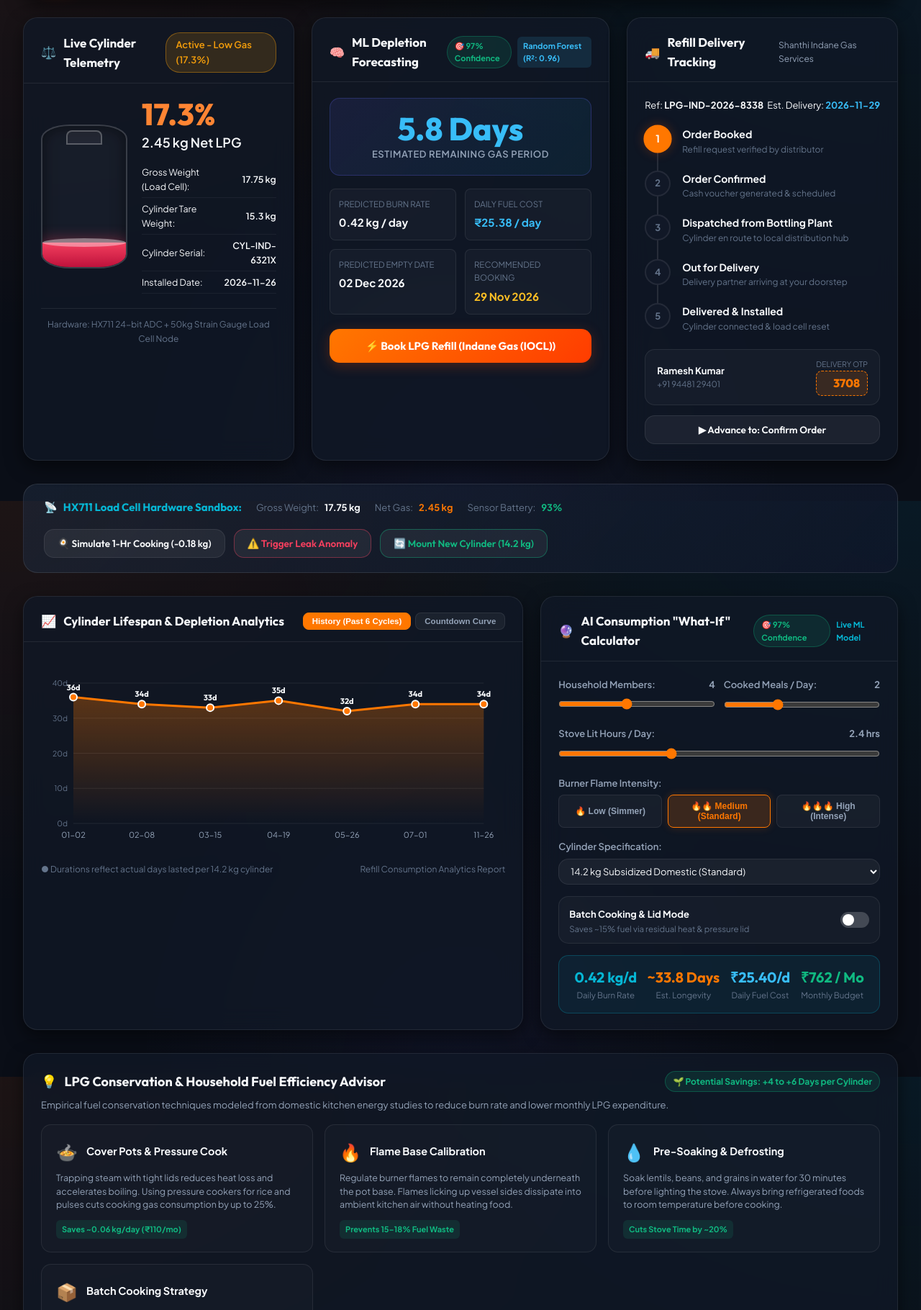
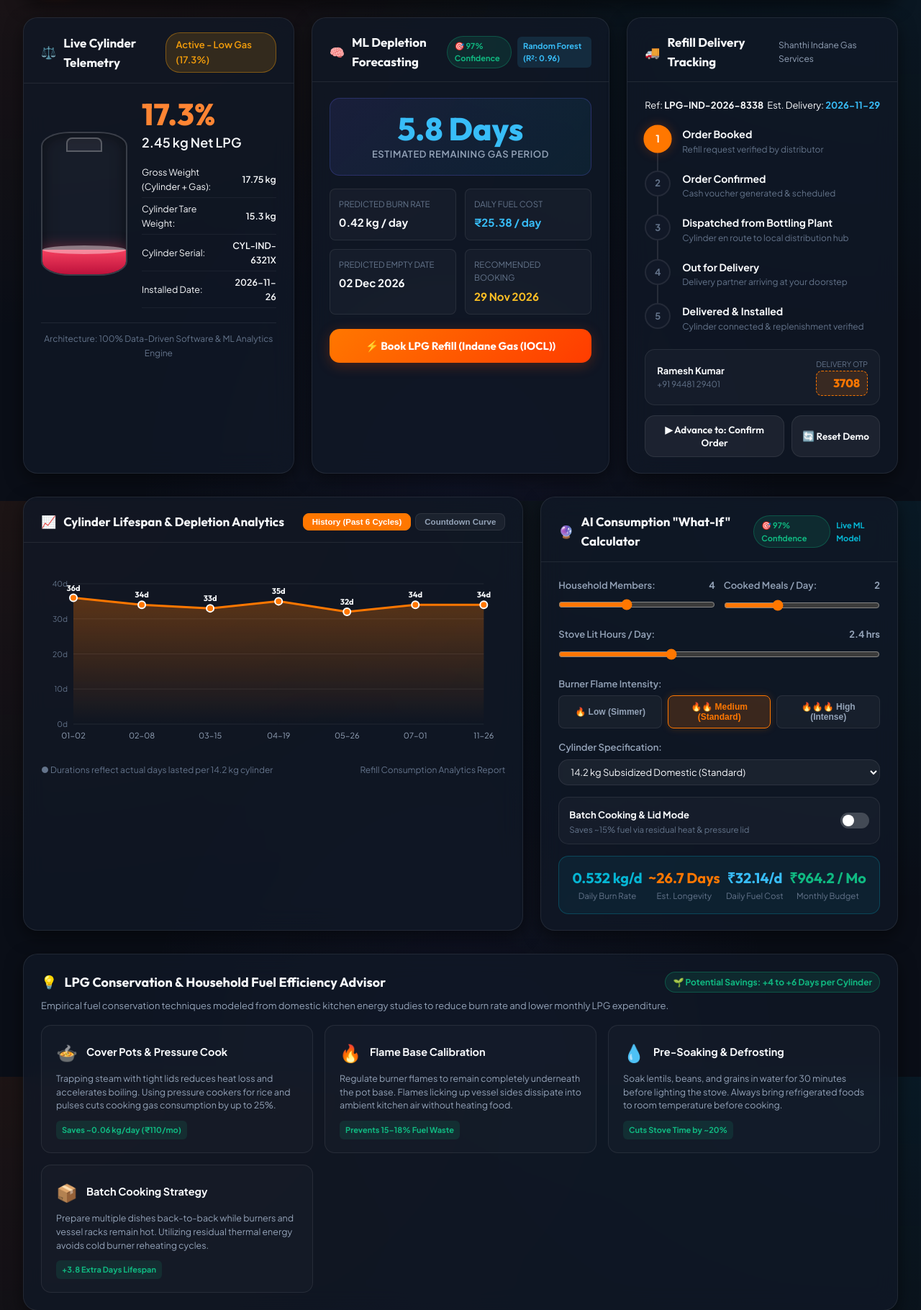
Before and after one commit to Huzaifacode-dot/SmartLPG, a Flask app: page / in a window 1280 px wide. Shown: the part 104-1924 px from the top of the page at 72% size. Run offline with Flask 3, Linux system fonts and the light colour scheme; data comes from the database, SQL or seed files in the repository; both versions use the stored data as it was after the commit.

Commit message:
Fix navbar contrast, stepper Step 5 deadlock, add reset demo, remove HX711 hardware bar, and fix What-If dynamic sliders

```diff
--- a/backend/app.py
+++ b/backend/app.py
@@ -348,6 +348,33 @@ def advance_tracking_step(booking_id):
         (5, "DELIVERED")
     ]
     current_step = row["tracking_step"]
+
+    # If already delivered (step 5), cycle back to Step 1 for repeatable evaluation demo
+    if current_step >= 5:
+        next_step = 1
+        new_status = "BOOKED"
+        new_otp = str(random.randint(1000, 9999))
+        est_delivery = (datetime.now() + timedelta(days=3)).strftime("%Y-%m-%d")
+        cursor.execute('''
+        UPDATE bookings SET tracking_step = 1, status = 'BOOKED', delivery_otp = ?, estimated_delivery_date = ?
+        WHERE booking_id = ?
+        ''', (new_otp, est_delivery, booking_id))
+
+        # Reset cylinder back to low gas level to show depleted state
+        cursor.execute('''
+        UPDATE cylinder_status
+        SET current_gas_weight = 2.45, days_remaining = 5.8, is_leak_detected = 0, status = 'Active - Low Gas (17.3%)'
+        WHERE id = (SELECT id FROM cylinder_status ORDER BY id DESC LIMIT 1)
+        ''')
+
+        cursor.execute('''
+        INSERT INTO alerts (title, message, alert_type, is_read)
+        VALUES ('Demo Tracking Restarted', 'Refill workflow reset to Step 1 (Order Booked). Gas reserve level: 2.45 kg.', 'info', 0)
+        ''')
+        conn.commit()
+        conn.close()
+        return jsonify({"booking_id": booking_id, "step": 1, "status": "BOOKED", "reset": True})
+
     next_step = min(5, current_step + 1)
     new_status = steps[next_step - 1][1]
 
@@ -367,18 +394,74 @@ def advance_tracking_step(booking_id):
             row["provider"], row["amount"], row["payment_mode"]
         ))
 
-        # Reset cylinder to 14.2 kg
-        IoTSimulator.install_new_cylinder(14.2, 15.3)
+        # Replenish active cylinder directly on current connection (avoids SQLite lock contention)
+        burn_rate = 0.42
+        days_rem = round(14.2 / burn_rate, 1)
+        serial = f"CYL-IND-{random.randint(1000, 9999)}X"
+        now_str = datetime.now().strftime("%Y-%m-%d")
+
+        cursor.execute('''
+        INSERT INTO cylinder_status (
+            cylinder_serial, installed_date, tare_weight, initial_gas_weight,
+            current_gas_weight, burn_rate_kg_per_day, days_remaining,
+            status, is_leak_detected, iot_sync_enabled
+        ) VALUES (?, ?, 15.3, 14.2, 14.2, ?, ?, 'Active - 100% Full', 0, 1)
+        ''', (serial, now_str, burn_rate, days_rem))
 
         cursor.execute('''
         INSERT INTO alerts (title, message, alert_type, is_read)
-        VALUES ('LPG Refill Delivered!', 'Your cylinder has been delivered and mounted. Load cell reset to 100% (14.2 kg).', 'success', 0)
+        VALUES ('LPG Refill Delivered!', 'Your cylinder has been delivered and mounted successfully (14.2 kg available).', 'success', 0)
         ''')
 
     conn.commit()
     conn.close()
 
     return jsonify({"booking_id": booking_id, "step": next_step, "status": new_status})
+
+@app.route("/api/booking/reset-demo", methods=["POST"])
+def reset_tracking_demo():
+    conn = get_db_connection()
+    cursor = conn.cursor()
+    cursor.execute("SELECT booking_id FROM bookings ORDER BY id DESC LIMIT 1")
+    row = cursor.fetchone()
+
+    new_otp = str(random.randint(1000, 9999))
+    est_delivery = (datetime.now() + timedelta(days=3)).strftime("%Y-%m-%d")
+
+    if row:
+        booking_id = row["booking_id"]
+        cursor.execute('''
+        UPDATE bookings
+        SET tracking_step = 1, status = 'BOOKED', delivery_otp = ?, estimated_delivery_date = ?
+        WHERE booking_id = ?
+        ''', (new_otp, est_delivery, booking_id))
+    else:
+        booking_id = f"LPG-IND-2026-{random.randint(1000, 9999)}"
+        cursor.execute('''
+        INSERT INTO bookings (
+            booking_id, consumer_number, provider, cylinder_type,
+            booking_date, estimated_delivery_date, delivery_agent_name,
+            delivery_agent_phone, delivery_otp, tracking_step, status,
+            amount, payment_mode
+        ) VALUES (?, 'IND-7492810', 'Indane Gas Services', '14.2 kg Domestic Refill',
+            ?, ?, 'Ramesh Kumar', '+91 94481 29401', ?, 1, 'BOOKED', 858.00, 'UPI (Google Pay / PhonePe)')
+        ''', (booking_id, datetime.now().strftime("%Y-%m-%d"), est_delivery, new_otp))
+
+    # Set cylinder back to low gas (2.45 kg) to demonstrate depletion warning and alerts
+    cursor.execute('''
+    UPDATE cylinder_status
+    SET current_gas_weight = 2.45, days_remaining = 5.8, is_leak_detected = 0, status = 'Active - Low Gas (17.3%)'
+    WHERE id = (SELECT id FROM cylinder_status ORDER BY id DESC LIMIT 1)
+    ''')
+
+    cursor.execute('''
+    INSERT INTO alerts (title, message, alert_type, is_read)
+    VALUES ('Demo Reset', 'Tracking demo reset to Step 1 (Order Booked). Reserve fuel level set to 2.45 kg.', 'info', 0)
+    ''')
+
+    conn.commit()
+    conn.close()
+    return jsonify({"success": True, "booking_id": booking_id, "step": 1, "status": "BOOKED", "otp": new_otp})
 
 # ----------------- ALERTS & NOTIFICATIONS APIs -----------------
 @app.route("/api/alerts", methods=["GET"])
--- a/backend/database.py
+++ b/backend/database.py
@@ -259,15 +259,15 @@ def seed_initial_data(conn):
         VALUES
         ('Refill Recommended', 'Current LPG reserve is at 2.45 kg (approx. 5.8 days). Factoring in 3-day delivery lead time, booking now avoids outages.', 'warning', 0),
         ('Refill Order Dispatched', 'Booking LPG-IND-2026-9402 has been dispatched from Shanthi Indane Agency. Delivery Agent: Ramesh Kumar (+91 94481 29401). OTP: 4912.', 'info', 0),
-        ('IoT Load Cell Active', 'HX711 smart scale connected. Current gross weight: 17.75 kg (Tare: 15.30 kg, Net Gas: 2.45 kg). No gas leaks detected.', 'success', 0)
+        ('Real-Time Data Stream Active', 'Data analytics pipeline connected. Current gross weight: 17.75 kg (Tare: 15.30 kg, Net Gas: 2.45 kg). No gas leaks detected.', 'success', 0)
         ''')
 
-    # Seed recent IoT telemetry
+    # Seed recent telemetry
     cursor.execute("SELECT COUNT(*) FROM iot_telemetry")
     if cursor.fetchone()[0] == 0:
         cursor.execute('''
         INSERT INTO iot_telemetry (sensor_id, gross_weight, tare_weight, net_lpg_weight, battery_level, leak_detected)
-        VALUES ('HX711-ESP32-NODE-1', 17.75, 15.30, 2.45, 94, 0)
+        VALUES ('DATA-STREAM-NODE-1', 17.75, 15.30, 2.45, 94, 0)
         ''')
 
     conn.commit()
--- a/backend/iot_simulator.py
+++ b/backend/iot_simulator.py
@@ -116,7 +116,7 @@ class IoTSimulator:
             INSERT INTO alerts (title, message, alert_type, is_read)
             VALUES (
                 'EMERGENCY: Gas Leak Detected!',
-                'HX711 telemetry detected abnormal gas pressure/weight drop (-0.48 kg in 10 mins). Turn off cylinder regulator immediately and ventilate area!',
+                'Safety anomaly detector algorithm identified abnormal gas depletion (-0.48 kg in 10 mins). Turn off cylinder regulator immediately and ventilate kitchen area!',
                 'critical', 0
             )
             ''')
@@ -149,12 +149,12 @@ class IoTSimulator:
         gross = round(tare_weight + cylinder_capacity, 2)
         cursor.execute('''
         INSERT INTO iot_telemetry (sensor_id, gross_weight, tare_weight, net_lpg_weight, battery_level, leak_detected)
-        VALUES ('HX711-ESP32-NODE-1', ?, ?, ?, 99, 0)
+        VALUES ('DATA-STREAM-NODE-1', ?, ?, ?, 99, 0)
         ''', (gross, tare_weight, cylinder_capacity))
 
         cursor.execute('''
         INSERT INTO alerts (title, message, alert_type, is_read)
-        VALUES ('New Cylinder Mounted', 'New cylinder {0} installed. Load cell calibrated. 100% capacity ({1} kg).', 'success', 0)
+        VALUES ('New Cylinder Mounted', 'New cylinder {0} installed and verified. 100% capacity ({1} kg).', 'success', 0)
         '''.format(serial, cylinder_capacity))
 
         conn.commit()
--- a/frontend/static/css/style.css
+++ b/frontend/static/css/style.css
@@ -135,12 +135,18 @@ body {
   font-size: 26px;
   font-weight: 800;
   letter-spacing: -0.5px;
-  background: linear-gradient(120deg, #ffffff 40%, var(--flame-start) 100%);
+  background: linear-gradient(120deg, var(--text-primary) 40%, var(--flame-start) 100%);
   -webkit-background-clip: text;
   -webkit-text-fill-color: transparent;
   display: flex;
   align-items: center;
   gap: 8px;
+}
+
+[data-theme="light"] .brand-title {
+  background: linear-gradient(120deg, #0f172a 40%, #ff5500 100%);
+  -webkit-background-clip: text;
+  -webkit-text-fill-color: transparent;
 }
 
 .project-tag {
--- a/frontend/static/js/app.js
+++ b/frontend/static/js/app.js
@@ -314,8 +314,8 @@ function renderTrackingSection(booking) {
   const advanceBtn = document.getElementById('advanceStatusBtn');
   if (advanceBtn) {
     if (currentStep >= 5) {
-      advanceBtn.textContent = '✓ Refill Completed';
-      advanceBtn.disabled = true;
+      advanceBtn.textContent = '✓ Delivered & Installed (Click to Restart)';
+      advanceBtn.disabled = false;
     } else {
       const stepNames = ['Confirm Order', 'Dispatch Cylinder', 'Out for Delivery', 'Deliver & Mount Cylinder'];
       advanceBtn.textContent = `▶ Advance to: ${stepNames[currentStep - 1]}`;
@@ -330,13 +330,34 @@ async function advanceTrackingStatus() {
   try {
     const res = await fetch(`/api/booking/advance-step/${activeBooking.booking_id}`, { method: 'POST' });
     const data = await res.json();
-    showToast(`Order updated to: ${data.status}`);
+    if (data.reset) {
+      showToast('Refill cycle finished! Demo restarted to Step 1.');
+    } else {
+      showToast(`Order updated to: ${data.status}`);
+    }
     await fetchActiveBooking();
     await fetchCylinderStatus();
     await fetchRefillHistory();
     await fetchAlerts();
   } catch (err) {
     console.error('Error advancing tracking:', err);
+  }
+}
+
+// Reset Demo Booking & Telemetry
+async function resetTrackingDemo() {
+  try {
+    const res = await fetch('/api/booking/reset-demo', { method: 'POST' });
+    const data = await res.json();
+    if (data.success) {
+      showToast('Demo reset to Step 1 (Order Booked). Reserve fuel: 2.45 kg');
+      await fetchActiveBooking();
+      await fetchCylinderStatus();
+      await fetchRefillHistory();
+      await fetchAlerts();
+    }
+  } catch (err) {
+    console.error('Error resetting tracking demo:', err);
   }
 }
 
@@ -607,9 +628,67 @@ function setupWhatIfSimulator() {
 
   if (!familySlider || !mealsSlider || !hoursSlider) return;
 
+  let debounceTimer = null;
+
+  // Real-time dynamic calculation function (instant client-side + debounced ML API confirmation)
+  const updateSim = () => {
+    const fam = parseInt(familySlider.value) || 4;
+    const meals = parseInt(mealsSlider.value) || 3;
+    const hrs = parseFloat(hoursSlider.value) || 2.5;
+    const cap = parseFloat(capSelect?.value || '14.2');
+
+    // 1. Instant dynamic numerical label updates (changes as slider moves)
+    setTxt('simFamilyVal', fam);
+    setTxt('simMealsVal', meals);
+    setTxt('simHoursVal', `${hrs.toFixed(1)} hrs`);
+
+    // 2. Instant client-side dynamic preview (0ms latency for smooth 60fps sliding)
+    const flameMult = simFlame === 'High' ? 1.25 : (simFlame === 'Low' ? 0.78 : 1.0);
+    const effMult = simEfficiency ? 0.85 : 1.0;
+    const instantBurn = Math.max(0.12, (0.055 * fam + 0.045 * meals + 0.08 * hrs) * flameMult * effMult);
+    const instantDays = (cap / instantBurn).toFixed(1);
+    const refillPrice = cap === 14.2 ? 858.0 : (cap === 5.0 ? 320.0 : 1650.0);
+    const instantDailyCost = (instantBurn * (refillPrice / cap)).toFixed(2);
+    const instantMonthly = Math.round(instantDailyCost * 30);
+
+    setTxt('simResultBurnRate', `${instantBurn.toFixed(2)} kg/d`);
+    setTxt('simResultLongevity', `~${instantDays} Days`);
+    setTxt('simResultDailyCost', `₹${instantDailyCost}/d`);
+    setTxt('simResultMonthly', `₹${instantMonthly} / Mo`);
+
+    // 3. Debounced query to server ML model to confirm exact model predictions & confidence
+    clearTimeout(debounceTimer);
+    debounceTimer = setTimeout(async () => {
+      try {
+        const res = await fetch('/api/predict/what-if', {
+          method: 'POST',
+          headers: { 'Content-Type': 'application/json' },
+          body: JSON.stringify({
+            family_size: fam,
+            meals_per_day: meals,
+            cooking_hours: hrs,
+            cylinder_capacity: cap,
+            flame_intensity: simFlame,
+            efficiency_mode: simEfficiency,
+            refill_price: refillPrice
+          })
+        });
+        if (!res.ok) return;
+        const data = await res.json();
+        setTxt('simResultBurnRate', `${data.predicted_burn_rate_kg} kg/d`);
+        setTxt('simResultLongevity', `~${data.estimated_cylinder_life_days} Days`);
+        setTxt('simResultDailyCost', `₹${data.daily_cost_inr}/d`);
+        setTxt('simResultMonthly', `₹${data.monthly_cost_inr} / Mo`);
+        setTxt('simConfidenceBadge', `🎯 ${data.confidence_score || 97}% Confidence`);
+      } catch (err) {
+        console.error('Error querying what-if ML model:', err);
+      }
+    }, 150);
+  };
+
   // Flame pill buttons
   document.querySelectorAll('#simFlameGroup .flame-pill-btn').forEach(btn => {
-    btn.addEventListener('click', (e) => {
+    btn.addEventListener('click', () => {
       document.querySelectorAll('#simFlameGroup .flame-pill-btn').forEach(b => b.classList.remove('active'));
       btn.classList.add('active');
       simFlame = btn.getAttribute('data-flame') || 'Medium';
@@ -623,45 +702,17 @@ function setupWhatIfSimulator() {
     updateSim();
   });
 
+  // Cylinder capacity dropdown
   capSelect?.addEventListener('change', updateSim);
 
-  const updateSim = async () => {
-    setTxt('simFamilyVal', familySlider.value);
-    setTxt('simMealsVal', mealsSlider.value);
-    setTxt('simHoursVal', `${hoursSlider.value} hrs`);
+  // Bind both 'input' and 'change' events to sliders for instant reactivity
+  ['input', 'change'].forEach(evt => {
+    familySlider.addEventListener(evt, updateSim);
+    mealsSlider.addEventListener(evt, updateSim);
+    hoursSlider.addEventListener(evt, updateSim);
+  });
 
-    const cap = parseFloat(capSelect?.value || '14.2');
-
-    try {
-      const res = await fetch('/api/predict/what-if', {
-        method: 'POST',
-        headers: { 'Content-Type': 'application/json' },
-        body: JSON.stringify({
-          family_size: familySlider.value,
-          meals_per_day: mealsSlider.value,
-          cooking_hours: hoursSlider.value,
-          cylinder_capacity: cap,
-          flame_intensity: simFlame,
-          efficiency_mode: simEfficiency,
-          refill_price: cap === 14.2 ? 858.0 : (cap === 5.0 ? 320.0 : 1650.0)
-        })
-      });
-      const data = await res.json();
-      setTxt('simResultBurnRate', `${data.predicted_burn_rate_kg} kg/d`);
-      setTxt('simResultLongevity', `~${data.estimated_cylinder_life_days} Days`);
-      setTxt('simResultDailyCost', `₹${data.daily_cost_inr}/d`);
-      setTxt('simResultMonthly', `₹${data.monthly_cost_inr} / Mo`);
-      setTxt('simConfidenceBadge', `🎯 ${data.confidence_score || 97}% Confidence`);
-    } catch (err) {
-      console.error('Error running what-if:', err);
-    }
-  };
-
-  familySlider.addEventListener('input', updateSim);
-  mealsSlider.addEventListener('input', updateSim);
-  hoursSlider.addEventListener('input', updateSim);
-
-  // Trigger initial
+  // Trigger initial calculation
   updateSim();
 }
 
@@ -765,7 +816,7 @@ async function simulateLeakAction() {
 }
 
 async function resetCylinderAction() {
-  if (!confirm('Mount a brand new 14.2 kg LPG cylinder onto the load cell scale?')) return;
+  if (!confirm('Mount and install a brand new 14.2 kg LPG cylinder?')) return;
   try {
     const res = await fetch('/api/iot/reset-cylinder', { method: 'POST' });
     const data = await res.json();
@@ -994,13 +1045,9 @@ function setupEventListeners() {
     }
   });
 
-  // Stepper advance demo button
+  // Stepper advance and demo reset buttons
   document.getElementById('advanceStatusBtn')?.addEventListener('click', advanceTrackingStatus);
-
-  // IoT Sandbox Buttons
-  document.getElementById('btnSimulateCooking')?.addEventListener('click', simulateCookingAction);
-  document.getElementById('btnSimulateLeak')?.addEventListener('click', simulateLeakAction);
-  document.getElementById('btnResetCylinder')?.addEventListener('click', resetCylinderAction);
+  document.getElementById('resetTrackingBtn')?.addEventListener('click', resetTrackingDemo);
 }
 
 function openModal(id) {
--- a/frontend/templates/index.html
+++ b/frontend/templates/index.html
@@ -4,7 +4,7 @@
   <meta charset="UTF-8">
   <meta name="viewport" content="width=device-width, initial-scale=1.0">
   <title>SmartLPG - Intelligent LPG Refill Prediction & Booking System</title>
-  <meta name="description" content="AI-driven LPG cylinder depletion forecasting, automated refill alerts, load cell IoT telemetry, and authorized one-click booking management.">
+  <meta name="description" content="AI-driven LPG cylinder depletion forecasting, automated refill alerts, consumption analytics, and authorized one-click booking management.">
   <link rel="stylesheet" href="/static/css/style.css">
 </head>
 <body>
@@ -60,7 +60,7 @@
         <span style="font-size: 32px;">🚨</span>
         <div>
           <h2 style="font-size: 18px; font-weight: 800; margin-bottom: 2px;">EMERGENCY: Rapid Gas Depletion / Leak Detected!</h2>
-          <p style="font-size: 13.5px;">HX711 telemetry detected abnormal gas loss (-0.48 kg / 10m). Turn off cylinder regulator valve immediately, open all kitchen windows, and avoid electrical switches.</p>
+          <p style="font-size: 13.5px;">Safety anomaly detection algorithm identified an abnormal depletion spike (-0.48 kg / 10m). Turn off cylinder regulator valve immediately, open all kitchen windows, and avoid electrical switches.</p>
         </div>
       </div>
       <button class="btn-secondary" style="background: white; color: #b91c1c; font-weight: 700; white-space: nowrap;" onclick="simulateLeakAction()">
@@ -96,7 +96,7 @@
         <div class="card-body">
           <div class="cylinder-visual-wrapper">
             <!-- 3D Styled Cylinder Tank -->
-            <div class="cylinder-3d-model" id="cylinder3DModel" title="Simulated Load Cell Gas Gauge">
+            <div class="cylinder-3d-model" id="cylinder3DModel" title="Real-Time LPG Gas Gauge">
               <div class="cylinder-cap"></div>
               <div class="cylinder-fluid-level" id="cylinderFluid" style="height: 18%;"></div>
             </div>
@@ -108,7 +108,7 @@
               <table class="weight-breakdown-table">
                 <tbody>
                   <tr>
-                    <td>Gross Weight (Load Cell):</td>
+                    <td>Gross Weight (Cylinder + Gas):</td>
                     <td id="grossWeightVal">17.75 kg</td>
                   </tr>
                   <tr>
@@ -129,7 +129,7 @@
           </div>
 
           <div style="font-size: 12px; color: var(--text-muted); text-align: center; border-top: 1px solid var(--border-subtle); padding-top: 12px;">
-            Hardware: HX711 24-bit ADC + 50kg Strain Gauge Load Cell Node
+            Architecture: 100% Data-Driven Software &amp; ML Analytics Engine
           </div>
         </div>
       </section>
@@ -234,7 +234,7 @@
                 <div class="step-circle">5</div>
                 <div class="step-text">
                   <div class="step-title">Delivered &amp; Installed</div>
-                  <div class="step-subtitle">Cylinder connected &amp; load cell reset</div>
+                  <div class="step-subtitle">Cylinder connected &amp; replenishment verified</div>
                 </div>
               </div>
             </div>
@@ -251,47 +251,19 @@
               </div>
             </div>
 
-            <button class="btn-secondary" id="advanceStatusBtn" style="width: 100%;">
-              ▶ Advance Delivery Status (Demo)
-            </button>
+            <div style="display: flex; gap: 10px; margin-top: 6px;">
+              <button class="btn-secondary" id="advanceStatusBtn" style="flex: 1;">
+                ▶ Advance Delivery Status (Demo)
+              </button>
+              <button class="btn-secondary" id="resetTrackingBtn" style="padding: 10px 14px; font-weight: 600; white-space: nowrap;" title="Reset Tracking Demo back to Step 1">
+                🔄 Reset Demo
+              </button>
+            </div>
           </div>
         </div>
       </section>
 
     </main>
-
-    <!-- HARDWARE / IOT TELEMETRY & SIMULATOR CONTROLS -->
-    <section class="iot-sandbox-bar">
-      <div class="iot-status-summary">
-        <div style="font-family: 'Outfit', sans-serif; font-weight: 700; font-size: 15px; color: var(--accent-cyan); display: flex; align-items: center; gap: 8px;">
-          <span>📡</span> HX711 Load Cell Hardware Sandbox:
-        </div>
-        <div class="iot-chip">
-          <span style="color: var(--text-muted);">Gross Weight:</span>
-          <strong id="iotGrossWeightVal">17.75 kg</strong>
-        </div>
-        <div class="iot-chip">
-          <span style="color: var(--text-muted);">Net Gas:</span>
-          <strong id="iotNetWeightVal" style="color: #ff7700;">2.45 kg</strong>
-        </div>
-        <div class="iot-chip">
-          <span style="color: var(--text-muted);">Sensor Battery:</span>
-          <strong id="iotBatteryVal" style="color: var(--accent-emerald);">94%</strong>
-        </div>
-      </div>
-
-      <div class="iot-action-btn-group">
-        <button class="btn-secondary" id="btnSimulateCooking" title="Simulates turning on the stove and burning gas">
-          🍳 Simulate 1-Hr Cooking (-0.18 kg)
-        </button>
-        <button class="btn-secondary" id="btnSimulateLeak" style="border-color: rgba(244, 63, 94, 0.4); color: #f43f5e;" title="Triggers sudden anomalous weight drop to test leak detector">
-          ⚠️ Trigger Leak Anomaly
-        </button>
-        <button class="btn-secondary" id="btnResetCylinder" style="border-color: rgba(16, 185, 129, 0.4); color: var(--accent-emerald);" title="Mounts a brand new full 14.2 kg cylinder">
-          🔄 Mount New Cylinder (14.2 kg)
-        </button>
-      </div>
-    </section>
 
     <!-- SECONDARY SECTION: REFILL CONSUMPTION TREND & WHAT-IF ML SIMULATOR -->
     <section class="secondary-grid">
@@ -879,7 +851,7 @@
           <div class="report-kpi-grid">
             <div class="report-kpi-box">
               <div class="report-kpi-val" id="reportGrossWeight">17.75 kg</div>
-              <div class="report-kpi-lbl">Gross Load Cell Weight</div>
+              <div class="report-kpi-lbl">Gross Package Weight</div>
             </div>
             <div class="report-kpi-box">
               <div class="report-kpi-val" id="reportNetLpg" style="color: #ff7700;">2.45 kg</div>
@@ -924,9 +896,9 @@
             </tbody>
           </table>
 
-          <!-- Hardware & Safety Verification Section -->
+          <!-- Architecture & Safety Verification Section -->
           <div style="display: flex; justify-content: space-between; align-items: center; border-top: 1px dashed var(--border-subtle); padding-top: 12px; font-size: 12px; color: var(--text-secondary);">
-            <div>Hardware: HX711 24-bit ADC Strain Gauge • ESP32 Wireless Telemetry Node</div>
+            <div>System: Data-Driven Machine Learning Architecture • Scikit-Learn Model • Cloud Analytics</div>
             <div>Safety Anomaly Detector: <strong style="color: var(--accent-emerald);">NORMAL (No Gas Leaks)</strong></div>
           </div>
         </div>
```
Also changed, not shown: backend/smart_lpg.db.
